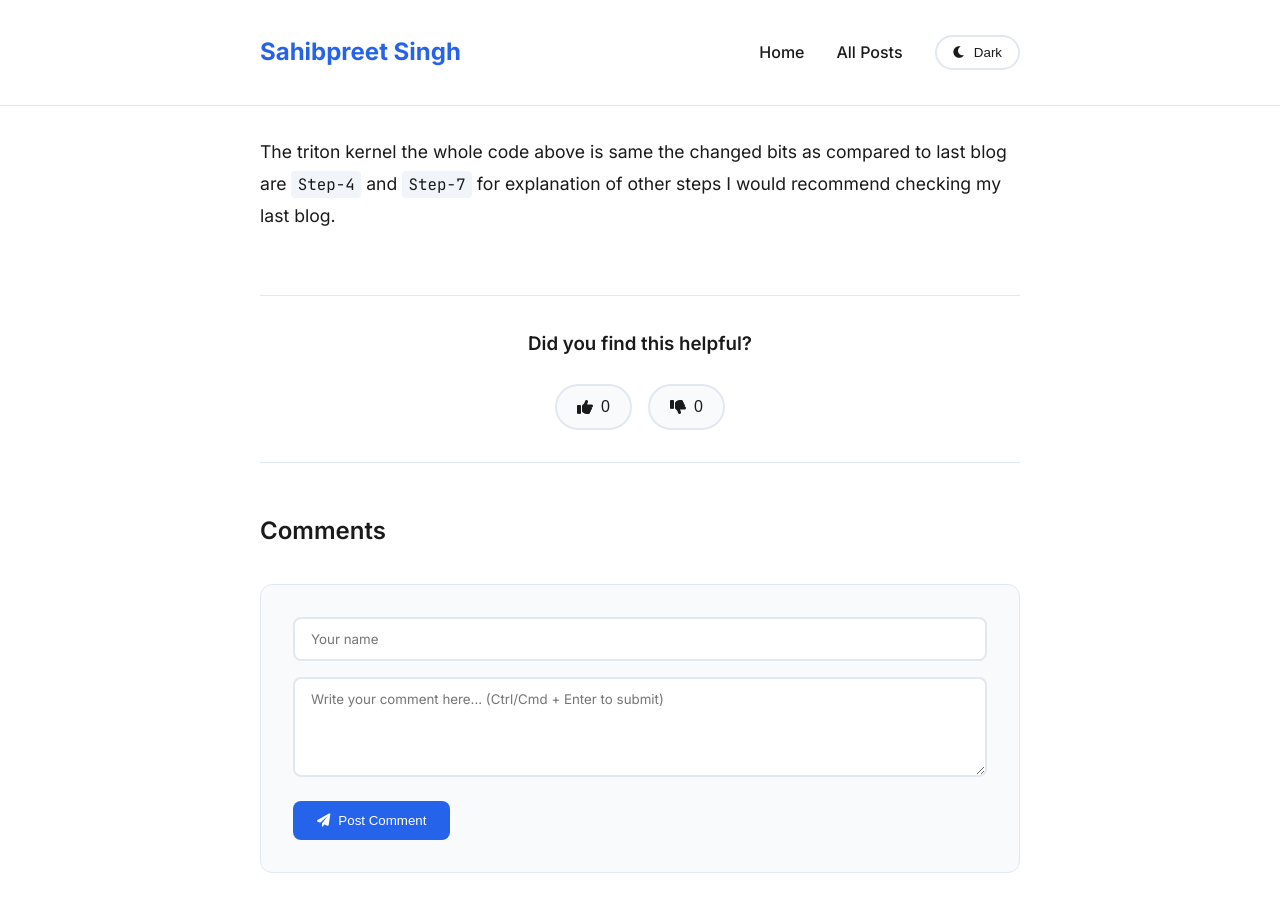
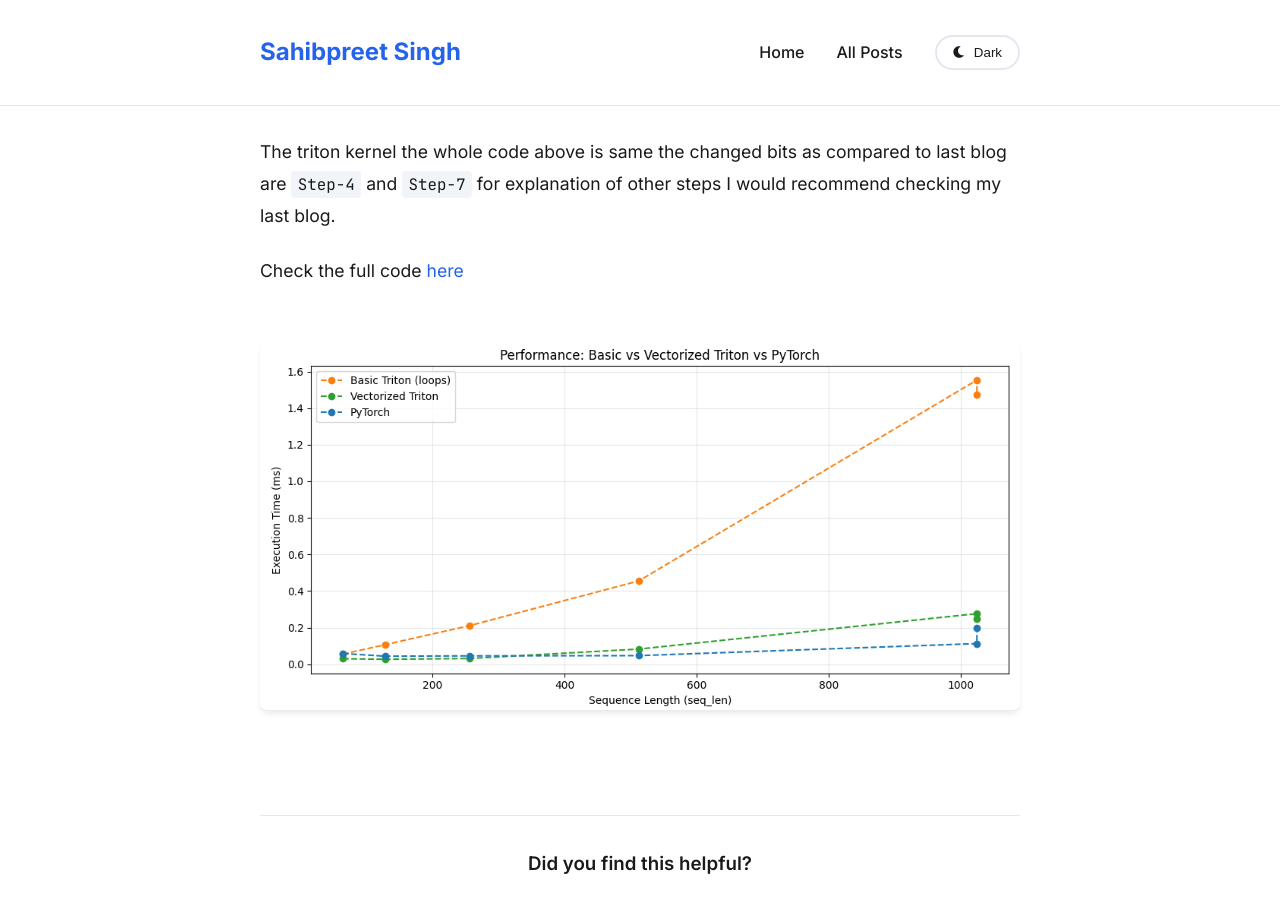
Before and after one commit to sahibpreetsingh12/sahibpreetsingh12.github.io, a Jekyll site: the page built from _posts/2025-10-06-'For'_Loops-Are-Killing-Your-Triton-Kernel-Here's-How-Vectorized-Loading-Saves-It.md, in a window 1280 px wide and 900 px high, scrolled down 7016 px. Built offline with Jekyll 4.4.1, drawn with Linux system fonts in a browser that asks for light colours; nearby versions of some CDN libraries.

Commit message:
vectorized loading done

````diff
--- a/_posts/2025-10-06-'For'_Loops-Are-Killing-Your-Triton-Kernel-Here's-How-Vectorized-Loading-Saves-It.md
+++ b/_posts/2025-10-06-'For'_Loops-Are-Killing-Your-Triton-Kernel-Here's-How-Vectorized-Loading-Saves-It.md
@@ -223,3 +223,9 @@ def vectorized_attention(Q, K, V, scale=None):
 ```
 
 The triton kernel the whole code above is same the changed bits as compared to last blog are `Step-4` and `Step-7` for explanation of other steps I would recommend checking my last blog.
+
+Check the full code [here](https://github.com/sahibpreetsingh12/triton-learning/tree/main/triton-attention-series/02_vectorized_attention)
+
+<div align="center">
+  <img src="{{ site.baseurl }}/assets/blog-4-vectorized-attention/vectorized_loading.png" alt="cooking-analogy" style="max-width: 100%; height: auto;">
+</div>
````
Also changed, not shown: assets/blog-4-vectorized-attention/vectorized_loading.png (added).
